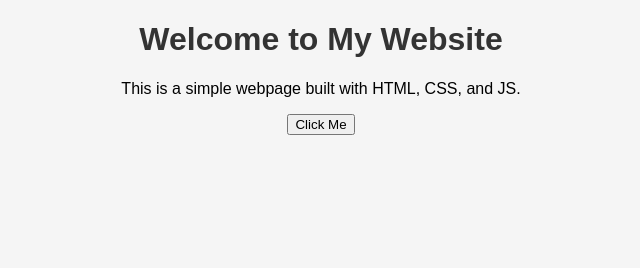
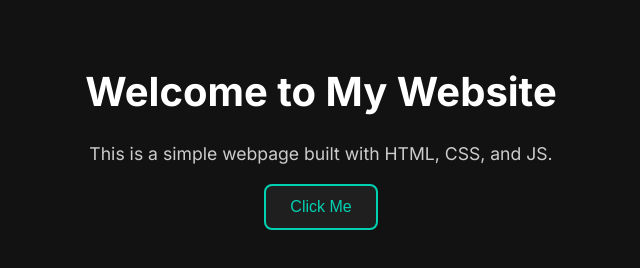
Before and after one commit to digital1994/digital--footage, a plain HTML site: page index.html in a window 1280 px wide. Shown: the whole page, without its empty margins (319-959 px from the left). Drawn offline with Linux system fonts and the light colour scheme.

Commit message:
Update style.css
Signed-off-by: digital1994 <Portiantanga70@gmail.com>

```diff
--- a/style.css
+++ b/style.css
@@ -1,9 +1,38 @@
+/* Import Google Font */
+@import url('https://fonts.googleapis.com/css2?family=Inter:wght@400;700&display=swap');
+
 body {
-  font-family: Arial, sans-serif;
+  font-family: 'Inter', sans-serif;
+  background-color: #121212;
+  color: #f1f1f1;
   text-align: center;
-  background-color: #f5f5f5;
+  padding: 40px;
+  margin: 0;
 }
 
 h1 {
-  color: #333;
+  color: #ffffff;
+  font-size: 2.5rem;
 }
+
+p {
+  color: #cccccc;
+  font-size: 1.1rem;
+  margin-bottom: 20px;
+}
+
+button {
+  background-color: #1f1f1f;
+  color: #00d1b2;
+  border: 2px solid #00d1b2;
+  padding: 12px 24px;
+  font-size: 1rem;
+  cursor: pointer;
+  border-radius: 8px;
+  transition: all 0.3s ease;
+}
+
+button:hover {
+  background-color: #00d1b2;
+  color: #121212;
+}
```
